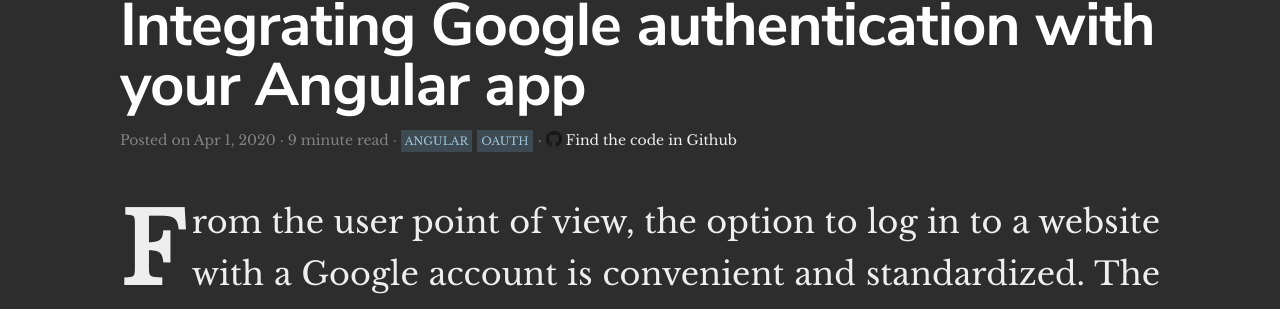
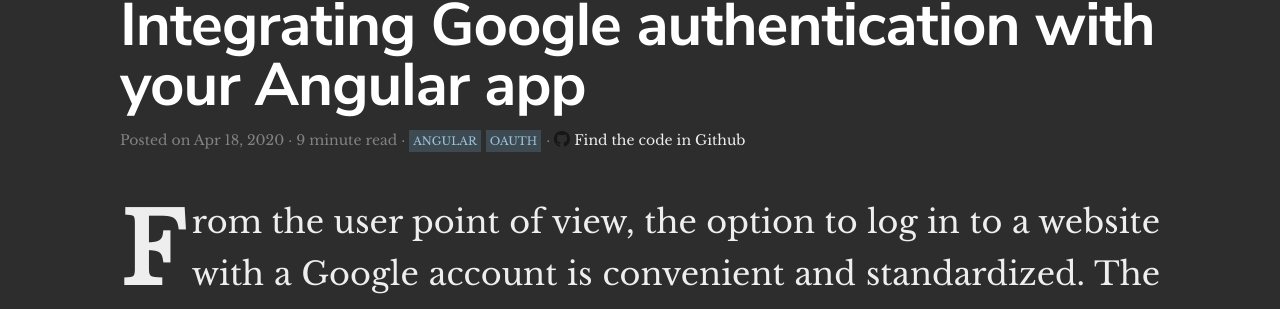
Before and after one commit to jorgecf/jorgecf.github.io, a Jekyll site: the page built from _posts/2020-04-18-google-oauth-angular.html, in a window 1280 px wide and 900 px high. Shown: the part 340-649 px from the top of the window. Built offline with Jekyll 4.4.1, drawn with Linux system fonts in a browser that asks for light colours; some of the changed lines change nothing that is shown.

Commit message:
Date fix

```diff
--- a/_posts/2020-04-09-google-oauth-angular.html
+++ b/_posts/2020-04-18-google-oauth-angular.html
@@ -1,7 +1,7 @@
 ---
 layout: post
 title: "Integrating Google authentication with your Angular app"
-date: 2020-04-01 23:33:29 +0200
+date: 2020-04-18 18:00:00 +0200
 categories: angular oauth
 author: Jorge Cifuentes
 codeurl: https://github.com/jorgecf/google-oauth-angular
```
